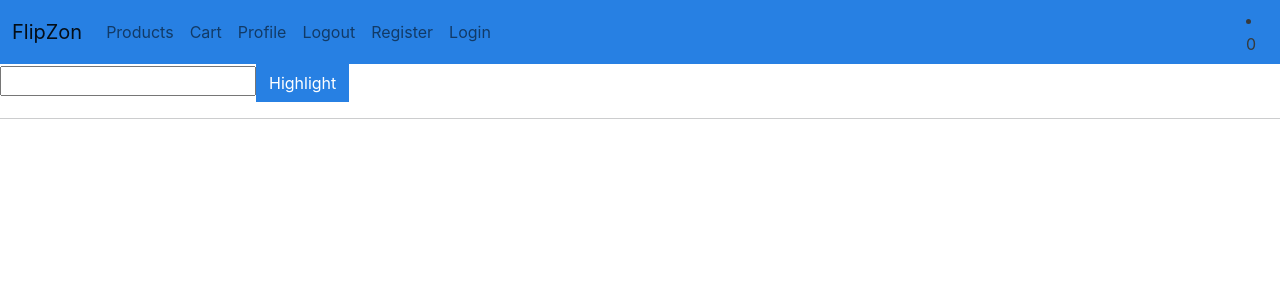
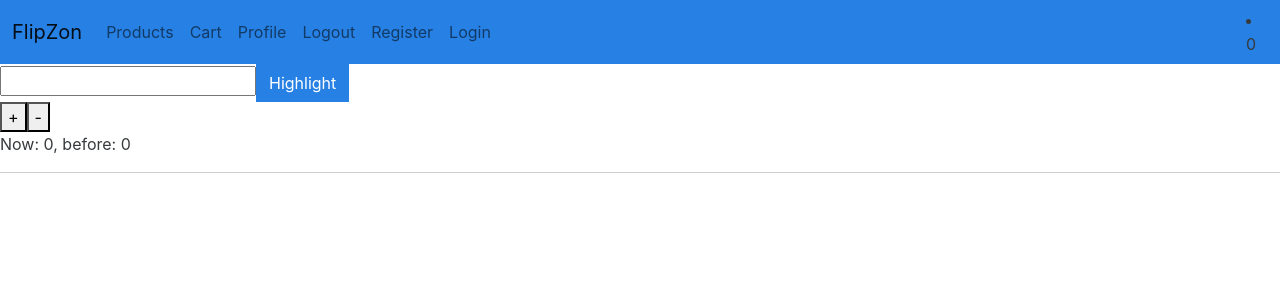
Before and after one commit to kiran-blockchain/optum-react-dec, a React (Create React App) app in the folder flipzon/: page /cart in a window 1280 px wide. Shown: the top 300 px of the page. Built offline with nearby package versions, Linux system fonts and the light colour scheme.

Commit message:
added code

```diff
--- /dev/null
+++ b/flipzon/src/components/DemoPrevious/Index.jsx
@@ -0,0 +1,17 @@
+import { useState } from "react";
+import { usePrevious } from "../../hooks/usePrevious";
+
+export const DemoUsePrevious = () => {
+    const [count, setCount] = useState(0);
+    const prevCount = usePrevious(count);
+
+    return (
+      <p>
+        <button onClick={() => setCount(count + 1)}>+</button>
+        <button onClick={() => setCount(count - 1)}>-</button>
+        <p>
+          Now: {count}, before: {prevCount}
+        </p>
+      </p>
+    );
+  };
--- /dev/null
+++ b/flipzon/src/hooks/usePrevious.js
@@ -0,0 +1,11 @@
+import { useEffect, useRef } from 'react';
+
+export const  usePrevious= (state)=> {
+  const ref = useRef(state);
+
+  useEffect(() => {
+    ref.current = state;
+  });
+
+  return ref.current;
+}
--- a/flipzon/src/pages/Cart.jsx
+++ b/flipzon/src/pages/Cart.jsx
@@ -1,4 +1,5 @@
 import { useRef } from "react";
+import { DemoUsePrevious } from "../components/DemoPrevious/Index";
 
 
 export const Cart = ({ }) => {
@@ -9,6 +10,7 @@ export const Cart = ({ }) => {
            <button className="btn btn-primary" onClick={e=>{
                inputText.current.style="color:red;background-color:green"
            }}>Highlight</button>
+           <DemoUsePrevious/>
 
         </div>
     )
```
